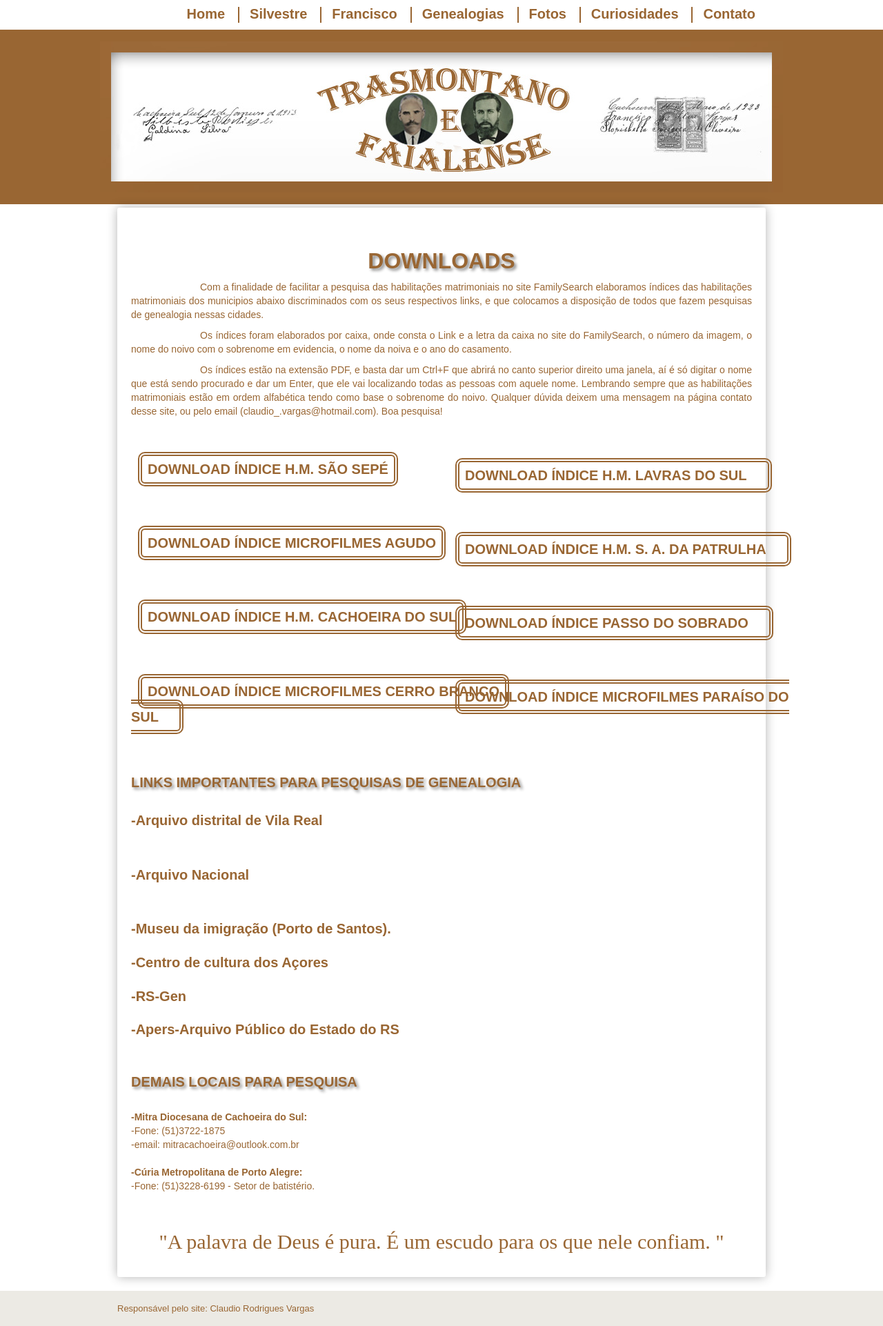
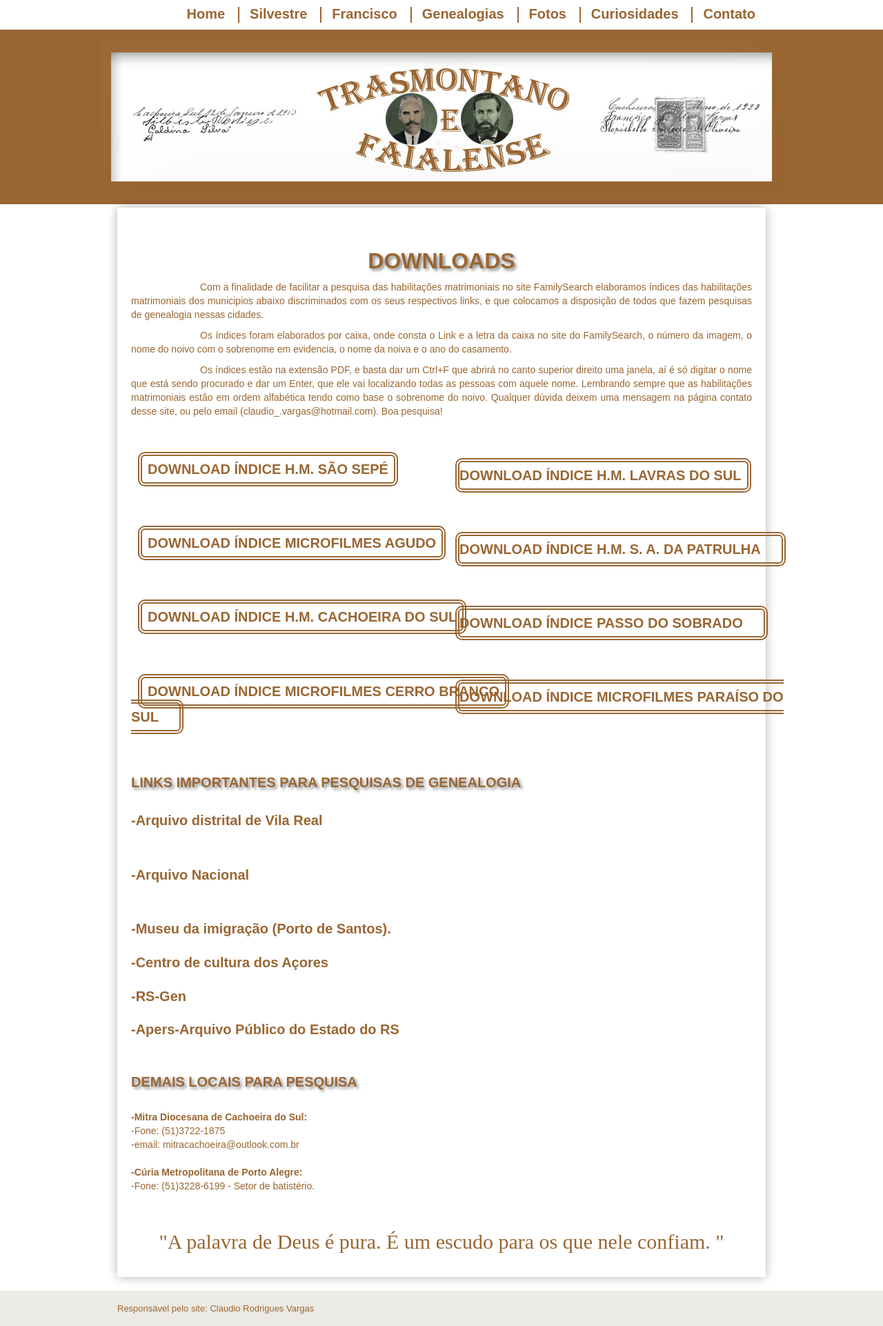
Before and after one commit to claudiovargas1955/claudiovargas1955.github.io, a Jekyll site: the page built from _pages/downloads.html, in a window 1280 px wide. Shown: the whole page at 69% size. Built offline with Jekyll 4.4.1, drawn with Linux system fonts in a browser that asks for light colours; some web fonts are replaced.

Commit message:
Update downloads.html

```diff
--- a/_pages/downloads.html
+++ b/_pages/downloads.html
@@ -42,10 +42,10 @@ a:hover{text-decoration:underline;
 	                 top:30px;
 			 border-radius: 10px 10px 10px 10px;
 			 border:6px double;
-			 padding-left:8px;
+			 padding-left:0px;
 			 padding-top:8px;
 			 padding-bottom:8px;
-			 padding-right:30px;
+			 padding-right:8px;
                          color:#996633;
 			 font-weight:bold;
 			 margin-left:470px;
@@ -69,7 +69,7 @@ a:hover{text-decoration:underline;
 	               top:80px;
                        border-radius: 10px 10px 10px 10px;
 	               border:6px double;
-                       padding-left:8px;
+                       padding-left:0px;
 	               padding-top:8px;
                        padding-bottom:8px;
                        padding-right:30px;
@@ -95,7 +95,7 @@ a:hover{text-decoration:underline;
 	               top:130px;
                        border-radius: 10px 10px 10px 10px;
 	               border:6px double;
-                       padding-left:8px;
+                       padding-left:0px;
 	               padding-top:8px;
                        padding-bottom:8px;
                        padding-right:30px;
@@ -122,7 +122,7 @@ a:hover{text-decoration:underline;
 	               top:180px;
                        border-radius: 10px 10px 10px 10px;
 	               border:6px double;
-                       padding-left:8px;
+                       padding-left:0px;
 	               padding-top:8px;
                        padding-bottom:8px;
                        padding-right:30px;
```
